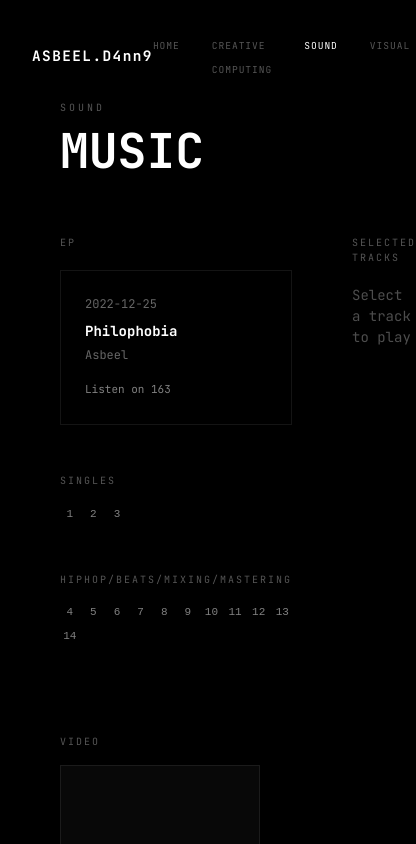
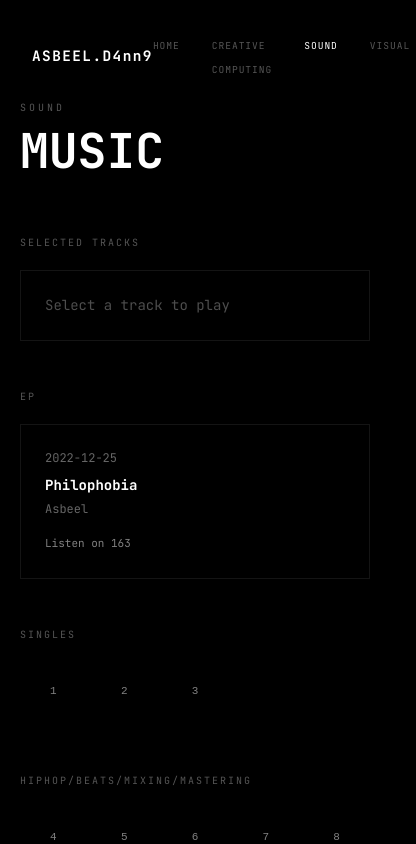
Before and after one commit to Asbeel24/a-d4web, a Next.js app: page /sound in a window 390 px wide. Shown: the top 844 px of the page, 416 px wide, since content can reach past the window. Built offline with nearby package versions, Linux system fonts and the light colour scheme.

Commit message:
feat: mobile responsive optimizations for sound page

```diff
--- a/app/globals.css
+++ b/app/globals.css
@@ -49,3 +49,22 @@ body {
 ::-webkit-scrollbar-thumb:hover {
   background: rgba(255, 255, 255, 0.2);
 }
+
+/* Mobile responsive */
+@media (max-width: 768px) {
+  .container {
+    padding-left: 20px !important;
+    padding-right: 20px !important;
+  }
+}
+
+/* Global mobile adjustments */
+@media (max-width: 640px) {
+  * {
+    -webkit-tap-highlight-color: transparent;
+  }
+
+  body {
+    -webkit-text-size-adjust: 100%;
+  }
+}
--- a/app/sound/page.tsx
+++ b/app/sound/page.tsx
@@ -85,7 +85,7 @@ export default function Sound() {
 
   return (
     <div className="min-h-screen" style={{ background: '#000', color: '#fff', paddingTop: '100px' }}>
-      <div style={{ maxWidth: '1200px', padding: '0 60px' }}>
+      <div style={{ maxWidth: '1200px', padding: '0 60px' }} className="mobile-padding">
         <p style={{ fontSize: '10px', letterSpacing: '0.3em', textTransform: 'uppercase', color: '#555', marginBottom: '12px' }}>
           Sound
         </p>
@@ -93,54 +93,9 @@ export default function Sound() {
           MUSIC
         </h1>
 
-        <div style={{ display: 'grid', gridTemplateColumns: '1fr 1fr', gap: '60px', alignItems: 'start' }}>
-          {/* Left: EP + Singles + HIPHOP */}
-          <div>
-            {/* EP */}
-            <div style={{ marginBottom: '48px' }}>
-              <h2 style={{ fontSize: '10px', letterSpacing: '0.2em', textTransform: 'uppercase', color: '#555', marginBottom: '20px' }}>
-                EP
-              </h2>
-              <div style={{ padding: '24px', border: '1px solid rgba(255,255,255,0.08)' }}>
-                <div style={{ fontSize: '12px', color: 'rgba(255,255,255,0.4)', marginBottom: '8px' }}>2022-12-25</div>
-                <div style={{ fontSize: '14px', fontWeight: 600, marginBottom: '4px' }}>Philophobia</div>
-                <div style={{ fontSize: '12px', color: 'rgba(255,255,255,0.4)', marginBottom: '12px' }}>Asbeel</div>
-                <a href="https://163cn.tv/85zoP7g" target="_blank" rel="noopener noreferrer" style={{ fontSize: '11px', color: 'rgba(255,255,255,0.5)', textDecoration: 'none', transition: 'color 0.2s' }} onMouseEnter={hoverEnter} onMouseLeave={hoverLeave}>
-                  Listen on 163
-                </a>
-              </div>
-            </div>
-
-            {/* Singles */}
-            <div style={{ marginBottom: '48px' }}>
-              <h2 style={{ fontSize: '10px', letterSpacing: '0.2em', textTransform: 'uppercase', color: '#555', marginBottom: '16px' }}>
-                Singles
-              </h2>
-              <div style={{ display: 'grid', gridTemplateColumns: 'repeat(10, 1fr)', gap: '4px', marginBottom: '32px' }}>
-                {singles.map((track) => (
-                  <button key={track.id} onClick={() => playTrack(track)} style={{ aspectRatio: '1', color: currentTrack?.id === track.id ? '#fff' : 'rgba(255,255,255,0.5)', fontSize: '11px', fontFamily: 'monospace', background: 'transparent', border: 'none', cursor: 'pointer', transition: 'all 0.2s' }} onMouseEnter={btnHoverEnter} onMouseLeave={btnHoverLeave}>
-                    {track.id}
-                  </button>
-                ))}
-              </div>
-            </div>
-
-            {/* HIPHOP/BEATS */}
-            <div style={{ marginBottom: '48px' }}>
-              <h2 style={{ fontSize: '10px', letterSpacing: '0.2em', textTransform: 'uppercase', color: '#555', marginBottom: '16px' }}>
-                HIPHOP/BEATS/MIXING/MASTERING
-              </h2>
-              <div style={{ display: 'grid', gridTemplateColumns: 'repeat(10, 1fr)', gap: '4px', marginBottom: '32px' }}>
-                {beats.map((track) => (
-                  <button key={track.id} onClick={() => playTrack(track)} style={{ aspectRatio: '1', color: currentTrack?.id === track.id ? '#fff' : 'rgba(255,255,255,0.5)', fontSize: '11px', fontFamily: 'monospace', background: 'transparent', border: 'none', cursor: 'pointer', transition: 'all 0.2s' }} onMouseEnter={btnHoverEnter} onMouseLeave={btnHoverLeave}>
-                    {track.id}
-                  </button>
-                ))}
-              </div>
-            </div>
-          </div>
-
-          {/* Right: Player */}
+        {/* Mobile: stacked layout, Desktop: 2 columns */}
+        <div style={{ display: 'grid', gridTemplateColumns: '1fr', gap: '48px', alignItems: 'start' }} className="sound-grid">
+          {/* Player - First on mobile, Right on desktop */}
           <div>
             <h2 style={{ fontSize: '10px', letterSpacing: '0.2em', textTransform: 'uppercase', color: '#555', marginBottom: '20px' }}>
               Selected Tracks
@@ -165,8 +120,56 @@ export default function Sound() {
                 </div>
               </div>
             ) : (
-              <div style={{ color: 'rgba(255,255,255,0.3)', fontSize: '14px' }}>Select a track to play</div>
+              <div style={{ color: 'rgba(255,255,255,0.3)', fontSize: '14px', padding: '24px', border: '1px solid rgba(255,255,255,0.08)' }}>
+                Select a track to play
+              </div>
             )}
+          </div>
+
+          {/* Left: EP + Singles + HIPHOP */}
+          <div>
+            {/* EP */}
+            <div style={{ marginBottom: '48px' }}>
+              <h2 style={{ fontSize: '10px', letterSpacing: '0.2em', textTransform: 'uppercase', color: '#555', marginBottom: '20px' }}>
+                EP
+              </h2>
+              <div style={{ padding: '24px', border: '1px solid rgba(255,255,255,0.08)' }}>
+                <div style={{ fontSize: '12px', color: 'rgba(255,255,255,0.4)', marginBottom: '8px' }}>2022-12-25</div>
+                <div style={{ fontSize: '14px', fontWeight: 600, marginBottom: '4px' }}>Philophobia</div>
+                <div style={{ fontSize: '12px', color: 'rgba(255,255,255,0.4)', marginBottom: '12px' }}>Asbeel</div>
+                <a href="https://163cn.tv/85zoP7g" target="_blank" rel="noopener noreferrer" style={{ fontSize: '11px', color: 'rgba(255,255,255,0.5)', textDecoration: 'none', transition: 'color 0.2s' }} onMouseEnter={hoverEnter} onMouseLeave={hoverLeave}>
+                  Listen on 163
+                </a>
+              </div>
+            </div>
+
+            {/* Singles */}
+            <div style={{ marginBottom: '48px' }}>
+              <h2 style={{ fontSize: '10px', letterSpacing: '0.2em', textTransform: 'uppercase', color: '#555', marginBottom: '16px' }}>
+                Singles
+              </h2>
+              <div style={{ display: 'grid', gridTemplateColumns: 'repeat(5, 1fr)', gap: '4px', marginBottom: '32px' }} className="track-grid">
+                {singles.map((track) => (
+                  <button key={track.id} onClick={() => playTrack(track)} style={{ aspectRatio: '1', color: currentTrack?.id === track.id ? '#fff' : 'rgba(255,255,255,0.5)', fontSize: '11px', fontFamily: 'monospace', background: 'transparent', border: 'none', cursor: 'pointer', transition: 'all 0.2s' }} onMouseEnter={btnHoverEnter} onMouseLeave={btnHoverLeave}>
+                    {track.id}
+                  </button>
+                ))}
+              </div>
+            </div>
+
+            {/* HIPHOP/BEATS */}
+            <div style={{ marginBottom: '48px' }}>
+              <h2 style={{ fontSize: '10px', letterSpacing: '0.2em', textTransform: 'uppercase', color: '#555', marginBottom: '16px' }}>
+                HIPHOP/BEATS/MIXING/MASTERING
+              </h2>
+              <div style={{ display: 'grid', gridTemplateColumns: 'repeat(5, 1fr)', gap: '4px', marginBottom: '32px' }} className="track-grid">
+                {beats.map((track) => (
+                  <button key={track.id} onClick={() => playTrack(track)} style={{ aspectRatio: '1', color: currentTrack?.id === track.id ? '#fff' : 'rgba(255,255,255,0.5)', fontSize: '11px', fontFamily: 'monospace', background: 'transparent', border: 'none', cursor: 'pointer', transition: 'all 0.2s' }} onMouseEnter={btnHoverEnter} onMouseLeave={btnHoverLeave}>
+                    {track.id}
+                  </button>
+                ))}
+              </div>
+            </div>
           </div>
         </div>
 
@@ -228,7 +231,7 @@ export default function Sound() {
           <h2 style={{ fontSize: '10px', letterSpacing: '0.2em', textTransform: 'uppercase', color: '#555', marginBottom: '16px' }}>
             PHOTOS
           </h2>
-          <div style={{ display: 'grid', gridTemplateColumns: 'repeat(4, 1fr)', gap: '12px' }}>
+          <div style={{ display: 'grid', gridTemplateColumns: 'repeat(4, 1fr)', gap: '12px' }} className="photo-grid">
             {djMedia.filter(item => item.type === 'image').map((item) => (
               <div
                 key={item.id}
@@ -269,6 +272,25 @@ export default function Sound() {
           </div>
         </div>
       </div>
+
+      <style>{`
+        @media (min-width: 1024px) {
+          .sound-grid {
+            grid-template-columns: 1fr 1fr !important;
+          }
+        }
+        @media (max-width: 640px) {
+          .mobile-padding {
+            padding: 0 20px !important;
+          }
+          .track-grid {
+            grid-template-columns: repeat(5, 1fr) !important;
+          }
+          .photo-grid {
+            grid-template-columns: repeat(2, 1fr) !important;
+          }
+        }
+      `}</style>
     </div>
   );
 }
```
